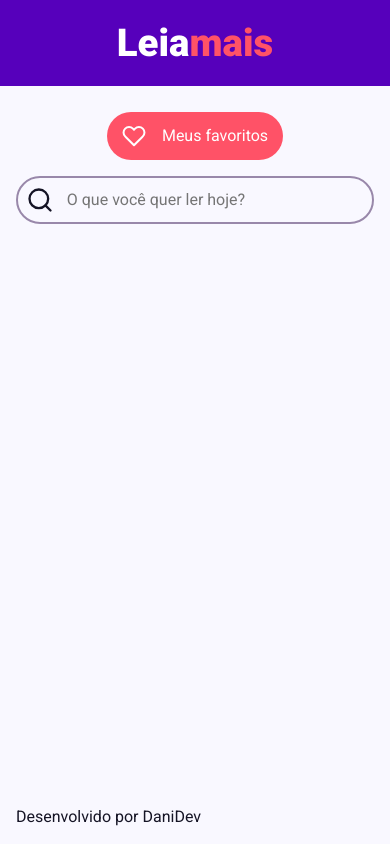
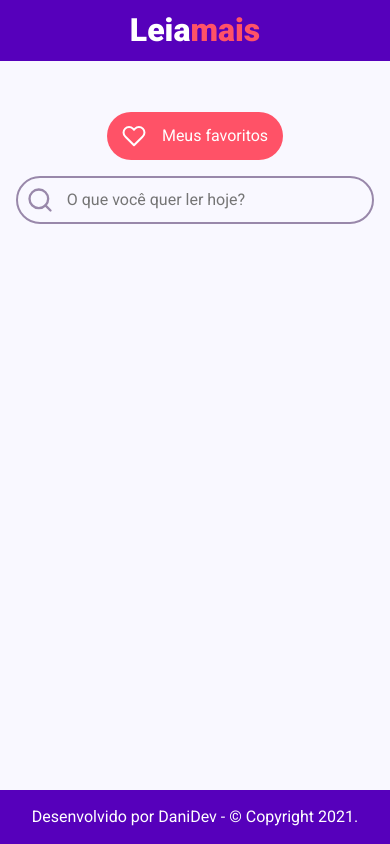
Before and after one commit to daniel-hortencio/ApiGoogleBooks, a Next.js app: page / in a window 390 px wide. Built offline with nearby package versions, Linux system fonts and the light colour scheme.

Commit message:
Ajustes de responsividade da página de visualização do livro

```diff
--- a/src/components/BookDetails/index.tsx
+++ b/src/components/BookDetails/index.tsx
@@ -23,7 +23,9 @@ const BookDetails = ({
     <>
       <S.BookDetails>
         <S.Header>
-          <ImageContainer imageUrl={imageUrl} />
+          <S.ImageColumn>
+            <ImageContainer imageUrl={imageUrl} />
+          </S.ImageColumn>
 
           <S.Details>
             <Text element="h1" text={title} />
--- a/src/components/Card/styles.ts
+++ b/src/components/Card/styles.ts
@@ -1,16 +1,19 @@
 import styled, { css } from 'styled-components';
-import { isPropertySignature } from 'typescript';
-import { isFavorite } from 'utils/isFavorite';
 
 export const Card = styled.div`
   background-color: #fff;
   border-radius: 1rem;
   overflow: hidden;
 
-  :hover {
-    box-shadow: 0px 1px 20px 0 rgba(0,0,0,0.15);
-    transform: translateY(-0.5rem);
+  box-shadow: 0px 1px 6px 0 rgba(0,0,0,0.06);
+
+  @media(min-width: ${props => props.theme.breakpoints.notebook}){
+    :hover {
+      box-shadow: 0px 4px 20px 0 rgba(0,0,0,0.15);
+      transform: translateY(-0.5rem);
+    }
   }
+
 `
 
 export const ImageContainer = styled.div`
--- a/src/components/Logo/styles.ts
+++ b/src/components/Logo/styles.ts
@@ -17,8 +17,12 @@ export const Logo = styled.div`
   }
 
   strong {
-    font-size: 2.4rem;
+    font-size: 2rem;
     font-weight: 900;
+
+    @media(min-width: ${props => props.theme.breakpoints.mobileLandscape}){
+      font-size: 2.4rem;
+    }
 
     ::after {
       content:"mais";
--- a/src/components/SearchBar/styles.ts
+++ b/src/components/SearchBar/styles.ts
@@ -33,6 +33,7 @@ export const SearchBar = styled.div`
 
       svg {
         transition: stroke 0s, transform 0.3s;
+        stroke: ${props => props.theme.colors.gray};
       }
     }
 
--- a/src/components/Topbar/styles.ts
+++ b/src/components/Topbar/styles.ts
@@ -5,4 +5,13 @@ export const TopBar = styled.header`
   position: fixed;
   width: 100%;
   z-index: 3;
+
+  > div {
+    padding-top: 0.5rem;
+    padding-bottom: 0.5rem;
+
+    @media(min-width: ${props => props.theme.breakpoints.mobileLandscape}){
+      padding: auto;
+    }
+  }
 `
--- a/src/styles/global.ts
+++ b/src/styles/global.ts
@@ -45,18 +45,18 @@ const GlobalStyle = createGlobalStyle`
 
   /* Track */
   ::-webkit-scrollbar-track {
-    background: transparent;
+    background: ${theme.colors.primary};
   }
 
   /* Handle */
   ::-webkit-scrollbar-thumb {
-    background: ${theme.colors.primary};
+    background: ${theme.colors.secondary};
     border-radius: 4px;
   }
 
   /* Handle on hover */
   ::-webkit-scrollbar-thumb:hover {
-    background: ${theme.colors.primaryDark};
+    background: ${theme.colors.secondaryLight};
   }
 
 `;
--- a/src/templates/Website/index.tsx
+++ b/src/templates/Website/index.tsx
@@ -2,6 +2,7 @@ import * as S from "./styles";
 
 import Topbar from "components/Topbar";
 import Container from "components/Container";
+import Text from "components/Text";
 
 export interface IWebsiteTemplate {
   children: React.ReactNode;
@@ -15,7 +16,9 @@ const WebsiteTemplate = ({ children }: IWebsiteTemplate) => {
         <Container>{children}</Container>
       </main>
       <footer>
-        <Container>Desenvolvido por DaniDev</Container>
+        <Container>
+          <Text text="Desenvolvido por DaniDev - © Copyright 2021." />
+        </Container>
       </footer>
     </S.WebsiteTemplate>
   );
--- a/src/templates/Website/styles.ts
+++ b/src/templates/Website/styles.ts
@@ -9,4 +9,13 @@ export const WebsiteTemplate = styled.div`
     padding-top: 6rem;
     flex: auto;
   }
+
+  > footer {
+    background-color: ${props => props.theme.colors.primary};
+
+    p {
+      color: #fff;
+      text-align: center;
+    }
+  }
 `
```
Also changed, not shown: src/components/BookDetails/styles.ts (+17 -7 lines).
